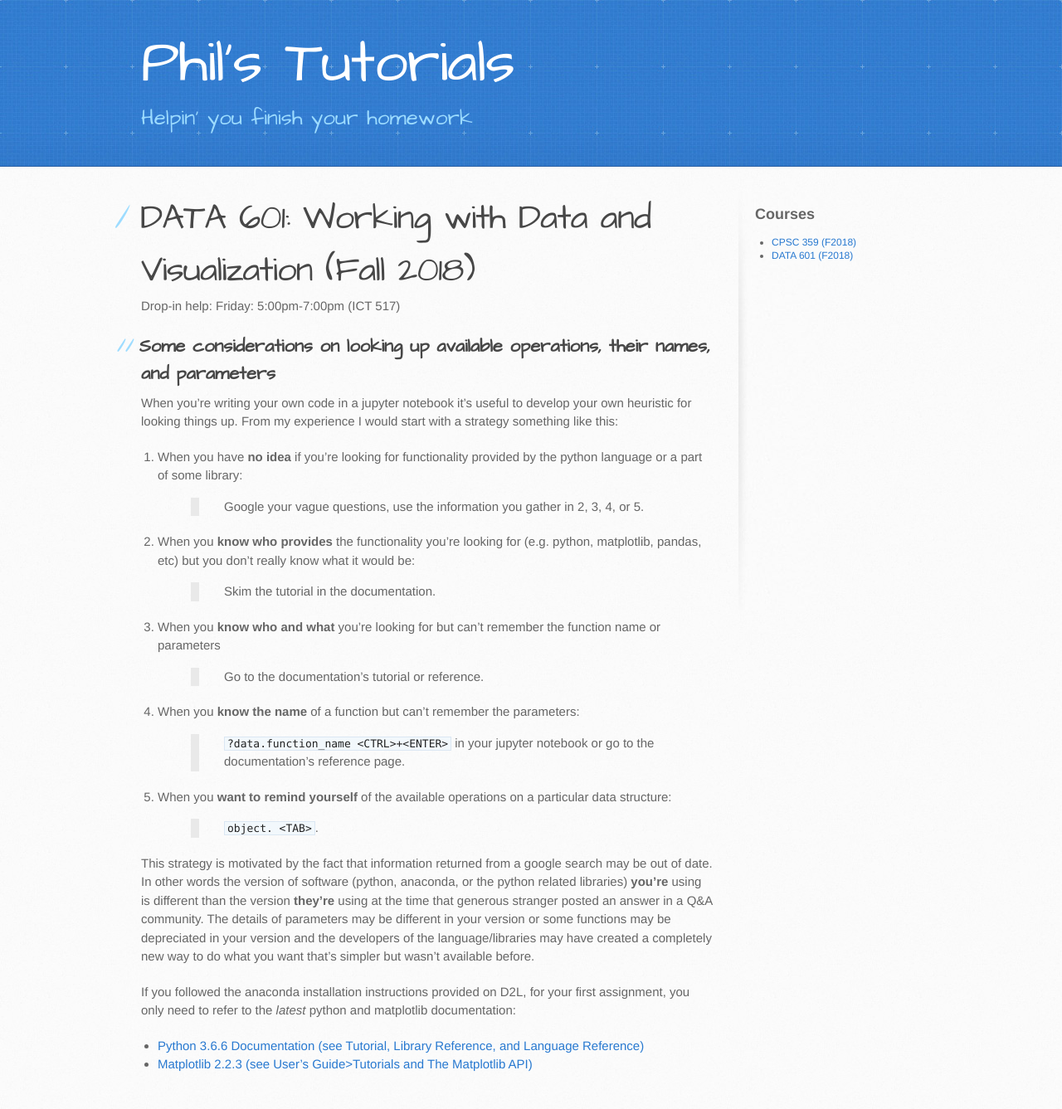
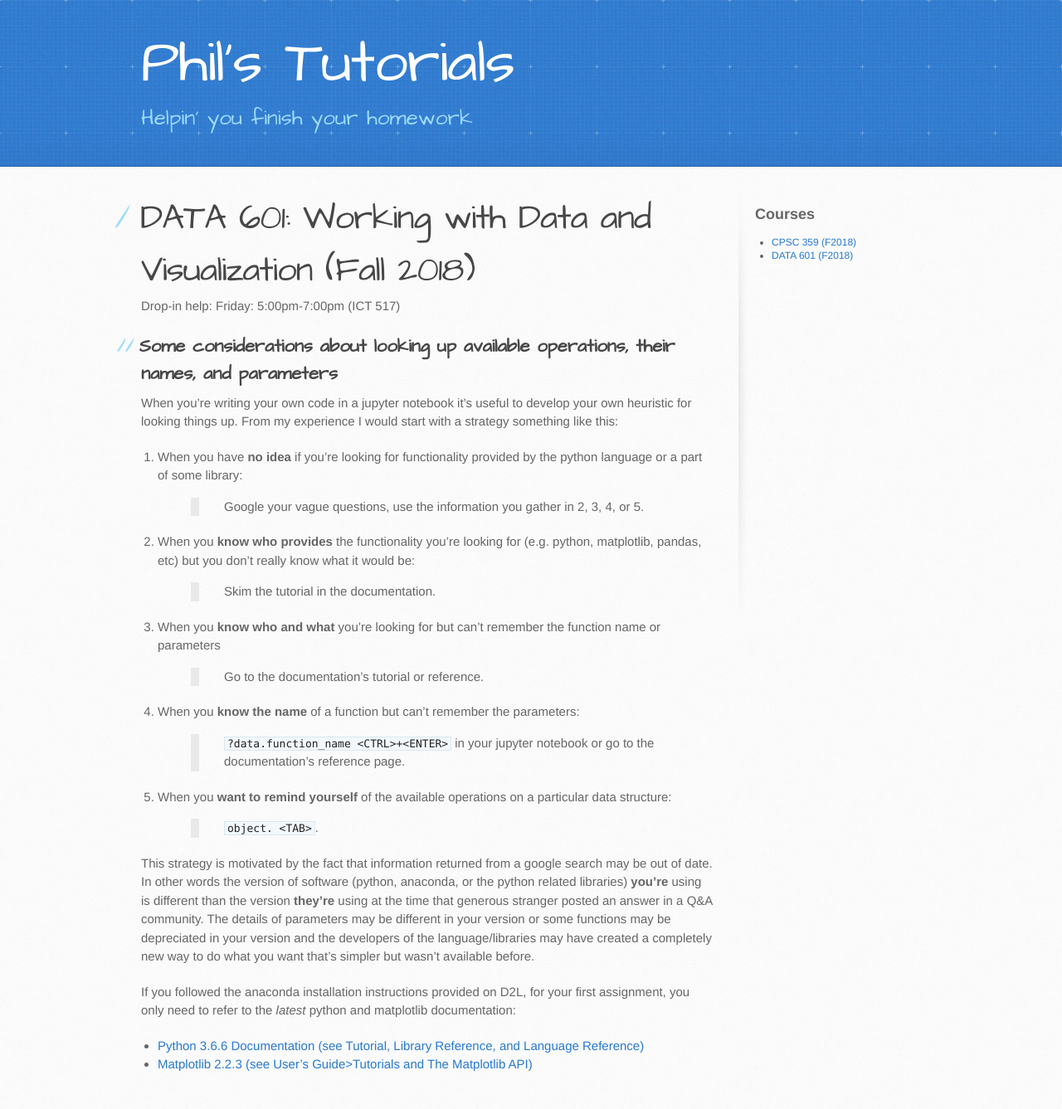
Before and after one commit to philstutorials/philstutorials.github.io, a Jekyll site: the page built from DATA601.md, in a window 1280 px wide. Shown: the whole page at 83% size. Built offline with Jekyll 4.4.1, drawn with Linux system fonts in a browser that asks for light colours; our own code applies the rules of GitHub Pages for plain Markdown files.

Commit message:
Update DATA601.md

```diff
--- a/DATA601.md
+++ b/DATA601.md
@@ -6,7 +6,7 @@ layout: default
 
 Drop-in help: Friday: 5:00pm-7:00pm (ICT 517)
 
-## Some considerations on looking up available operations, their names, and parameters
+## Some considerations about looking up available operations, their names, and parameters
 
 When you're writing your own code in a jupyter notebook it's useful to develop your own heuristic for looking things up. From my experience I would start with a strategy something like this:
 
```
